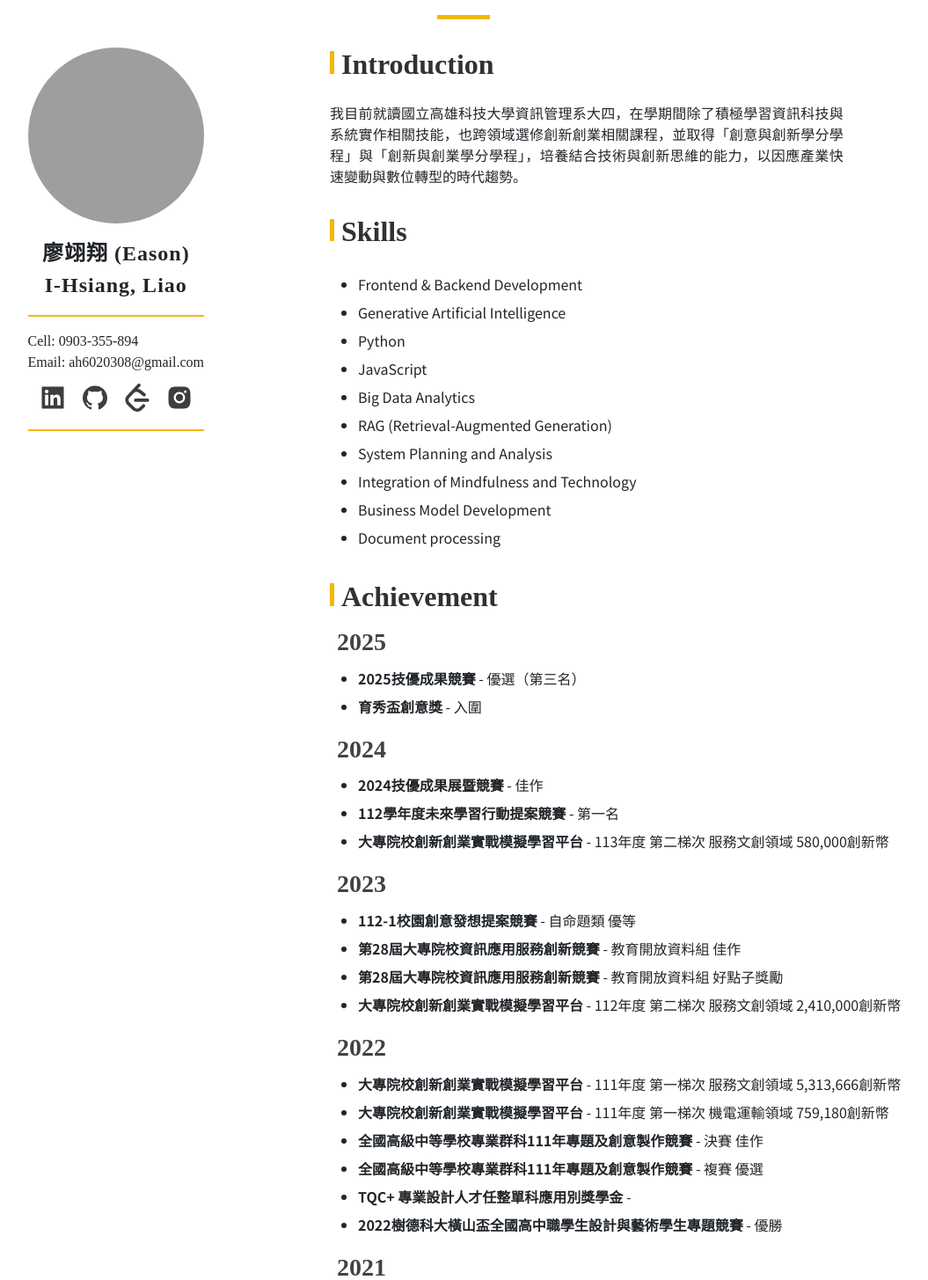
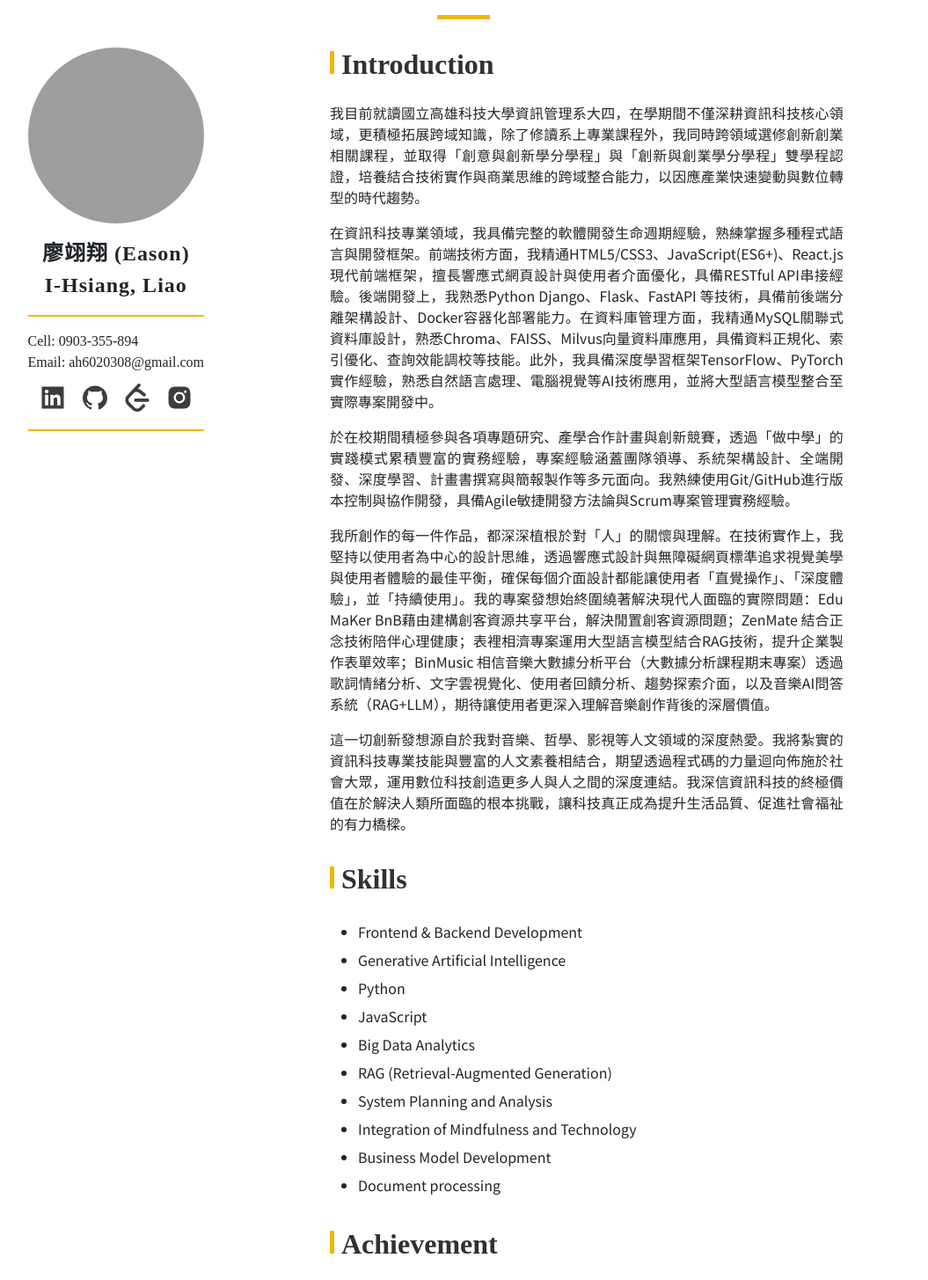
Before and after one commit to yixiang-liao/personal_page, a React (Vite) app: page /#/ in a window 1280 px wide. Shown: the part 871-2326 px from the top of the page at 88% size, without its empty margins (113-1168 px from the left). Built offline with nearby package versions, Linux system fonts and the light colour scheme; grey boxes are pictures that could not be loaded.

Commit message:
first commit

```diff
--- a/src/data/profile.json
+++ b/src/data/profile.json
@@ -63,7 +63,7 @@
       "position": "專案人員",
       "startYear": 2025,
       "endYear": "Now",
-      "description": "協助辦理與規劃各項活動、工坊設備維護與保養、行政事務處理等工作，並結合資訊科技專長，開發處內相關資訊系統，以及官網。"
+      "description": "協助執行高雄醫學大學相關專案計劃，負責 AI 與深度學習模型應用，建置資料處理流程並整合多種開源工具，實作毒品結構預測與質譜分析系統。"
     },
     {
       "company": "行動商務與城市計算實驗室",
@@ -171,8 +171,8 @@
       "year": 2020
     },
     {
-      "title": "TQC+ 專業設計人才任整單科應用別獎學金",
-      "description": "",
+      "title": "TQC+ 專業設計人才獎學金",
+      "description": "單科應用別",
       "year": 2022
     },
     {
@@ -283,7 +283,13 @@
       "year": 2020
     }
   ],
-  "introduction": "我目前就讀國立高雄科技大學資訊管理系大四，在學期間除了積極學習資訊科技與系統實作相關技能，也跨領域選修創新創業相關課程，並取得「創意與創新學分學程」與「創新與創業學分學程」，培養結合技術與創新思維的能力，以因應產業快速變動與數位轉型的時代趨勢。",
+  "introduction": [
+    "我目前就讀國立高雄科技大學資訊管理系大四，在學期間不僅深耕資訊科技核心領域，更積極拓展跨域知識，除了修讀系上專業課程外，我同時跨領域選修創新創業相關課程，並取得「創意與創新學分學程」與「創新與創業學分學程」雙學程認證，培養結合技術實作與商業思維的跨域整合能力，以因應產業快速變動與數位轉型的時代趨勢。",
+    "在資訊科技專業領域，我具備完整的軟體開發生命週期經驗，熟練掌握多種程式語言與開發框架。前端技術方面，我精通HTML5/CSS3、JavaScript(ES6+)、React.js 現代前端框架，擅長響應式網頁設計與使用者介面優化，具備RESTful API串接經驗。後端開發上，我熟悉Python Django、Flask、FastAPI 等技術，具備前後端分離架構設計、Docker容器化部署能力。在資料庫管理方面，我精通MySQL關聯式資料庫設計，熟悉Chroma、FAISS、Milvus向量資料庫應用，具備資料正規化、索引優化、查詢效能調校等技能。此外，我具備深度學習框架TensorFlow、PyTorch實作經驗，熟悉自然語言處理、電腦視覺等AI技術應用，並將大型語言模型整合至實際專案開發中。",
+    "於在校期間積極參與各項專題研究、產學合作計畫與創新競賽，透過「做中學」的實踐模式累積豐富的實務經驗，專案經驗涵蓋團隊領導、系統架構設計、全端開發、深度學習、計畫書撰寫與簡報製作等多元面向。我熟練使用Git/GitHub進行版本控制與協作開發，具備Agile敏捷開發方法論與Scrum專案管理實務經驗。",
+    "我所創作的每一件作品，都深深植根於對「人」的關懷與理解。在技術實作上，我堅持以使用者為中心的設計思維，透過響應式設計與無障礙網頁標準追求視覺美學與使用者體驗的最佳平衡，確保每個介面設計都能讓使用者「直覺操作」、「深度體驗」，並「持續使用」。我的專案發想始終圍繞著解決現代人面臨的實際問題：Edu MaKer BnB藉由建構創客資源共享平台，解決閒置創客資源問題；ZenMate 結合正念技術陪伴心理健康；表裡相濟專案運用大型語言模型結合RAG技術，提升企業製作表單效率；BinMusic 相信音樂大數據分析平台（大數據分析課程期末專案）透過歌詞情緒分析、文字雲視覺化、使用者回饋分析、趨勢探索介面，以及音樂AI問答系統（RAG+LLM），期待讓使用者更深入理解音樂創作背後的深層價值。",
+    "這一切創新發想源自於我對音樂、哲學、影視等人文領域的深度熱愛。我將紮實的資訊科技專業技能與豐富的人文素養相結合，期望透過程式碼的力量迴向佈施於社會大眾，運用數位科技創造更多人與人之間的深度連結。我深信資訊科技的終極價值在於解決人類所面臨的根本挑戰，讓科技真正成為提升生活品質、促進社會福祉的有力橋樑。"
+  ],
   "linkedin": "https://www.linkedin.com/in/%E7%BF%8A%E7%BF%94-%E5%BB%96-68a7b5120/",
   "github": "https://github.com/yixiang-liao",
   "instagram": "https://www.instagram.com/yixiang_yl/",
--- a/src/layouts/About.jsx
+++ b/src/layouts/About.jsx
@@ -66,9 +66,10 @@ const About = () => {
                   ) : (
                     exp.endYear
                   )}
-                  ）
-                  {/* <br /> */}
-                  <div className="experience-description">{exp.description}</div>
+                  ）{/* <br /> */}
+                  <div className="experience-description">
+                    {exp.description}
+                  </div>
                 </li>
               ))}
             </ul>
@@ -138,7 +139,9 @@ const About = () => {
         <div className="about-contentB">
           <h2>Introduction</h2>
           <div className="introduction">
-            <p>{profile.introduction}</p>
+            {profile.introduction.map((paragraph, index) => (
+              <p key={index}>{paragraph}</p>
+            ))}
           </div>
           <h2>Skills</h2>
           <div className="skills">
@@ -186,8 +189,8 @@ const About = () => {
               ))}
             </ul>
           </div> */}
+          <div className="education">
           <h2>Education</h2>
-          <div className="education">
             {/* <ul> */}
             {profile.education.map((education, index) => (
               <div>
--- a/src/styles/style.css
+++ b/src/styles/style.css
@@ -603,6 +603,14 @@ p {
     width: 100%;
   }
 }
+@media (min-width: 2500px) {
+  .about .about-content .about-contentB {
+    width: 60%;
+  }
+  .about .about-content .about-contentB .introduction, .about .about-content .about-contentB .experience {
+    width: 60%;
+  }
+}
 .project {
   width: 100%;
   min-height: 80vh;
```
Also changed, not shown: src/styles/layouts/_about.scss (+13 -0 lines), 1 other file (tests, documents, lock files or other folders).
